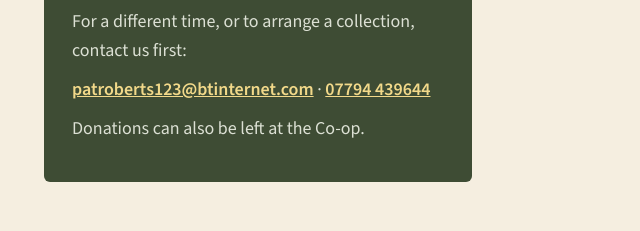
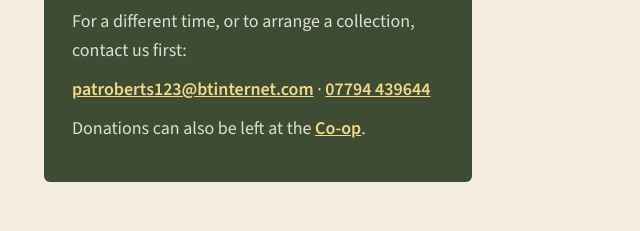
Before and after one commit to magicobject/kingtonfoodbank, a plain HTML site: page kington-foodbank.html in a window 1280 px wide. Shown: the part 2737-2968 px from the top of the page, 620-1260 px from the left. Drawn offline with nearby package versions, Linux system fonts and the light colour scheme.

Commit message:
Minor changes add in co-op link

```diff
--- a/kington-foodbank.html
+++ b/kington-foodbank.html
@@ -550,7 +550,7 @@
           <p>Bring donations to the Parish Hall, Church Street, on a Friday between 11:30am and 1:30pm, when a volunteer will be there to take them in.</p>
           <p>For a different time, or to arrange a collection, contact us first:</p>
           <p><a href="mailto:patroberts123@btinternet.com">patroberts123@btinternet.com</a> &middot; <a href="tel:+447794439644">07794 439644</a></p>
-          <p>Donations can also be left at the Co-op.</p>
+          <p>Donations can also be left at the <a href="https://www.coop.co.uk/store-finder/HR5-3UD/crabtree-road" target="_blank" rel="noopener noreferrer">Co-op</a>.</p>
         </div>
       </div>
     </div>
```
